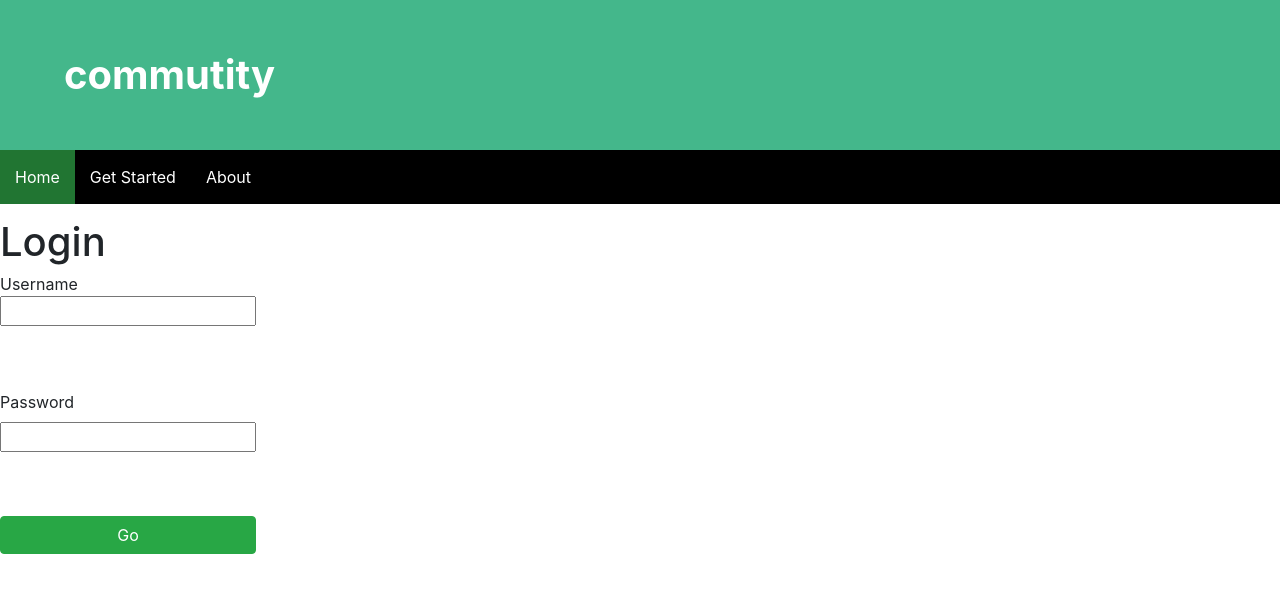
After one commit to kiwiko123/djdashboard, a Django app: page /commutity/login/ in a window 1280 px wide. The commit adds this page. Shown: the top 593 px of the page. Run offline with Django 3.2, Linux system fonts and the light colour scheme; some libraries are stand-ins or nearby versions.

Commit message:
add basic login page; initial PasswordEncryption

```diff
--- a/commutity/docs/setup.txt
+++ b/commutity/docs/setup.txt
@@ -15,3 +15,7 @@ Install Python MySQL packages:
 
   * If an error about mysql_config occurs, issue the following, then repeat:
   $ sudo apt-get install libmysqlclient-dev
+
+
+DEPENDENCIES - install with pip3
+ * pycrypto
--- a/commutity/static/commutity/css/common.css
+++ b/commutity/static/commutity/css/common.css
@@ -3,7 +3,7 @@
 	position: absolute;
 	margin-left: 0;
 	margin-right: 0;
-	height: 15%;
+	height: 150px;
 	width: 100%;
 }
 
@@ -46,7 +46,7 @@
 }
 
 #nav-bar {
-	padding-top: 22%;
+	padding-top: 150px;
 }
 
 #nav-bar-list {
--- /dev/null
+++ b/commutity/static/commutity/css/login.css
@@ -0,0 +1,16 @@
+.login-text-box {
+	display: block;
+}
+
+.login-box-label {
+	margin: 0;
+}
+
+#login-username-box {
+	margin-bottom: 5%;
+}
+
+#btn-login {
+	width: 20%;
+	margin-top: 5%;
+}
--- /dev/null
+++ b/commutity/templates/commutity/login.html
@@ -0,0 +1,66 @@
+{% load static %}
+
+<!DOCTYPE html>
+<html lang="en">
+	<head>
+		<title>Commutity - Login</title>
+
+		<script src="https://code.jquery.com/jquery-3.2.1.slim.min.js" integrity="sha256-k2WSCIexGzOj3Euiig+TlR8gA0EmPjuc79OEeY5L45g=" crossorigin="anonymous"></script>
+		<link rel="stylesheet" href="https://maxcdn.bootstrapcdn.com/bootstrap/4.0.0-beta/css/bootstrap.min.css" integrity="sha384-/Y6pD6FV/Vv2HJnA6t+vslU6fwYXjCFtcEpHbNJ0lyAFsXTsjBbfaDjzALeQsN6M" crossorigin="anonymous">
+		<link rel="stylesheet" type="text/css" href="{% static "commutity/css/common.css" %}">
+		<link rel="stylesheet" type="text/css" href="{% static "commutity/css/login.css" %}">
+	</head>
+
+	<body>
+		<div role="banner" class="header-banner">
+			<div class="vertical-align" id="header-banner-title-text">
+				<p>commutity</p>
+			</div>
+		</div>
+		<div id="nav-bar">
+			<ul class="no-bullets" id="nav-bar-list">
+				<li class="nav-bar-horizontal nav-bar-active" id="nav-bar-home"><a>Home</a></li>
+				<li class="nav-bar-horizontal" id="nav-bar-get-started"><a>Get Started</a></li>
+				<li class="nav-bar-horizontal" id="nav-bar-about"><a>About</a></li>
+			</ul>
+		</div>
+
+		<div>
+			<h1>Login</h1>
+
+			<form action="{% url 'login' %}" method="post">
+				{% csrf_token %}
+				<label class="login-box-label" for="login-username-box">Username</label>
+				<input type="text" name="username" class="login-text-box" id="login-username-box"/>
+
+				<label for="login-password-box">Password</label>
+				<input type="password" name="password" class="login-text-box" id="login-password-box"/>
+			</form>
+
+			<button type="button" class="btn btn-success btn-md" id="btn-login">Go</button>
+		</div>
+
+		<script type="text/javascript">
+			function switchActiveNavBarPerspective(elementPrevious, elementCurrent) {
+				$(elementPrevious).removeClass("nav-bar-active");
+				$(elementCurrent).addClass("nav-bar-active");
+			}
+
+			function _makeNavButtonActive(element) {
+				var navButtons = $("#nav-bar-list li");
+				navButtons.each(function(index, li){ $(li).removeClass("nav-bar-active"); });
+				$(element).addClass("nav-bar-active");
+			}
+
+			function initNavBar() {
+				$("#nav-bar-home").addClass("nav-bar-active");
+				var navButtons = $("#nav-bar-list li");
+				navButtons.each(function(index, li){ $(li).click(function(){ _makeNavButtonActive(li);  }) });
+			}
+
+			$(document).ready(function() {
+				initNavBar();
+			});
+		</script>
+	</body>
+</html>
--- a/commutity/urls.py
+++ b/commutity/urls.py
@@ -3,4 +3,5 @@ from . import views
 
 urlpatterns = [
         url(r'^$', views.index, name='index'),
+        url(r'^login/$', views.login, name='login')
     ]
--- a/commutity/views.py
+++ b/commutity/views.py
@@ -5,3 +5,7 @@ from django.shortcuts import render
 
 def index(request: WSGIRequest) -> HttpResponse:
     return render(request, 'commutity/index.html')
+
+
+def login(request: WSGIRequest) -> HttpResponse:
+    return render(request, 'commutity/login.html')
```
Also changed, not shown: commutity/authentication/encryption.py (added, +72 -0 lines), commutity/tests.py (+18 -0 lines), commutity/authentication/__init__.py (added).
